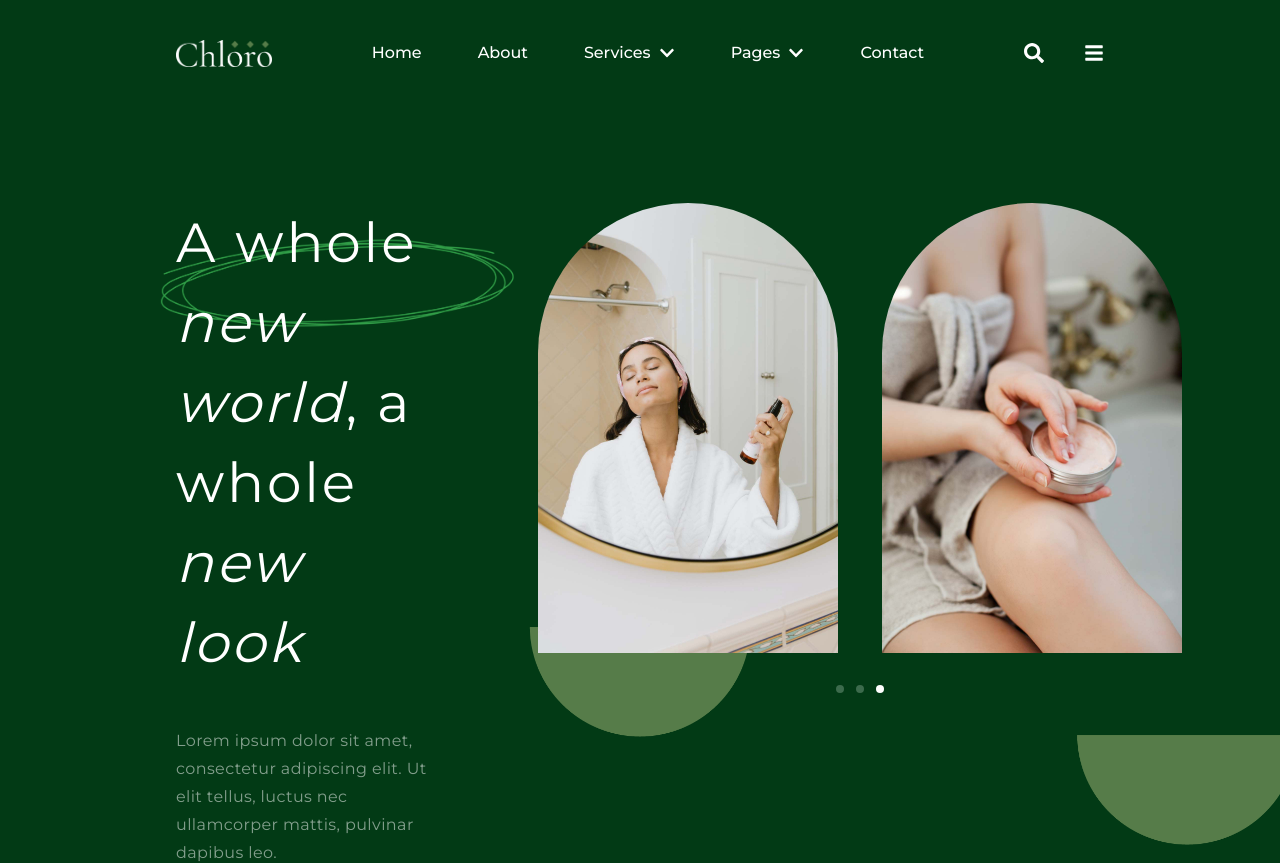
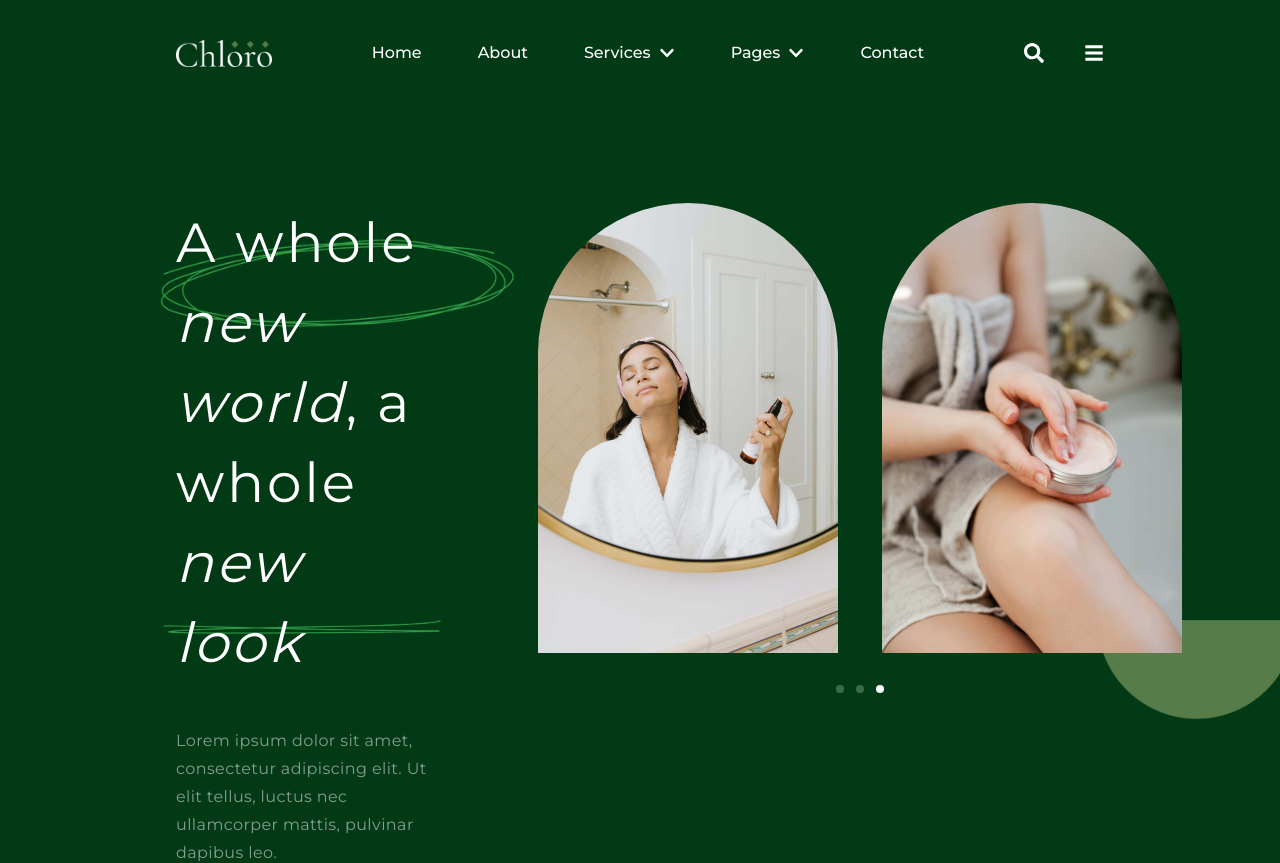
Before and after one commit to Aradhya-005/chloro, a Next.js app: page / in a window 1280 px wide. Shown: the top 863 px of the page. Built offline with nearby package versions, Linux system fonts and the light colour scheme.

Commit message:
fixing the carousel

```diff
--- a/src/components/HeroSection.js
+++ b/src/components/HeroSection.js
@@ -10,9 +10,9 @@ function HeroSection() {
     <>
       <section className="relative flex flex-row bg-[#023A15] h-screen pl-44 pt-24 justify-between gap-12 z-0">
         {/* Background Image Div */}
-        <div className="max-w-[535px]">
+        <div className="max-w-[535px] h-screen">
           <div
-            className="absolute -top-10 left-0 w-[100%] h-[100vh] bg-no-repeat bg-cover z-1"
+            className="absolute -top-32 right-0 w-[90%] h-full bg-no-repeat bg-cover z-1 justify-center"
             style={{
               backgroundImage: `url(${HeroBackgroundImage.src})`,
               backgroundPosition: "center",
@@ -62,9 +62,10 @@ function HeroSection() {
                   backgroundImage: `url(${Asset_4.src})`,
                   backgroundPosition: "center",
                   backgroundSize: "contain",
-                  transform: "scale(0)", // Scales down the image slightly
+                  transform: "scale(1.1)", // Scales down the image slightly
                 }}
               ></div>
+
             </div>
             <p className="text-[16px] leading-7 tracking-wide pt-11 pb-8 text-[#FFFFFF82]">
               Lorem ipsum dolor sit amet, consectetur adipiscing elit. Ut elit
```
